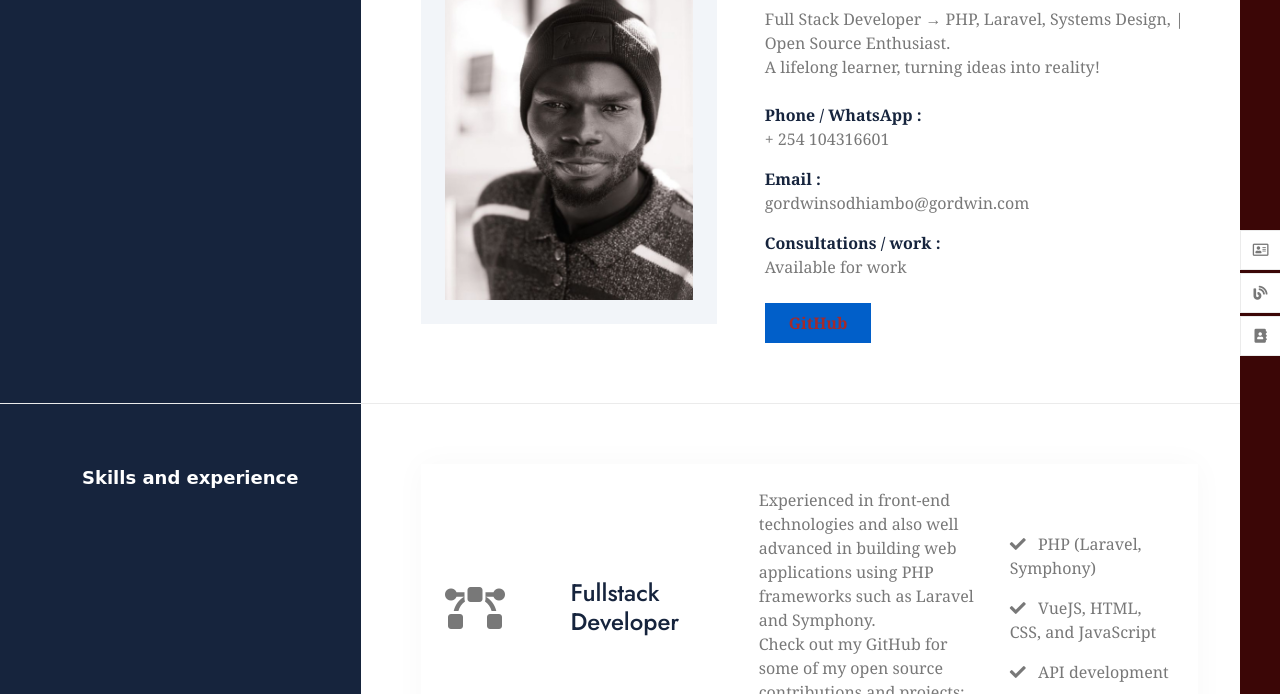
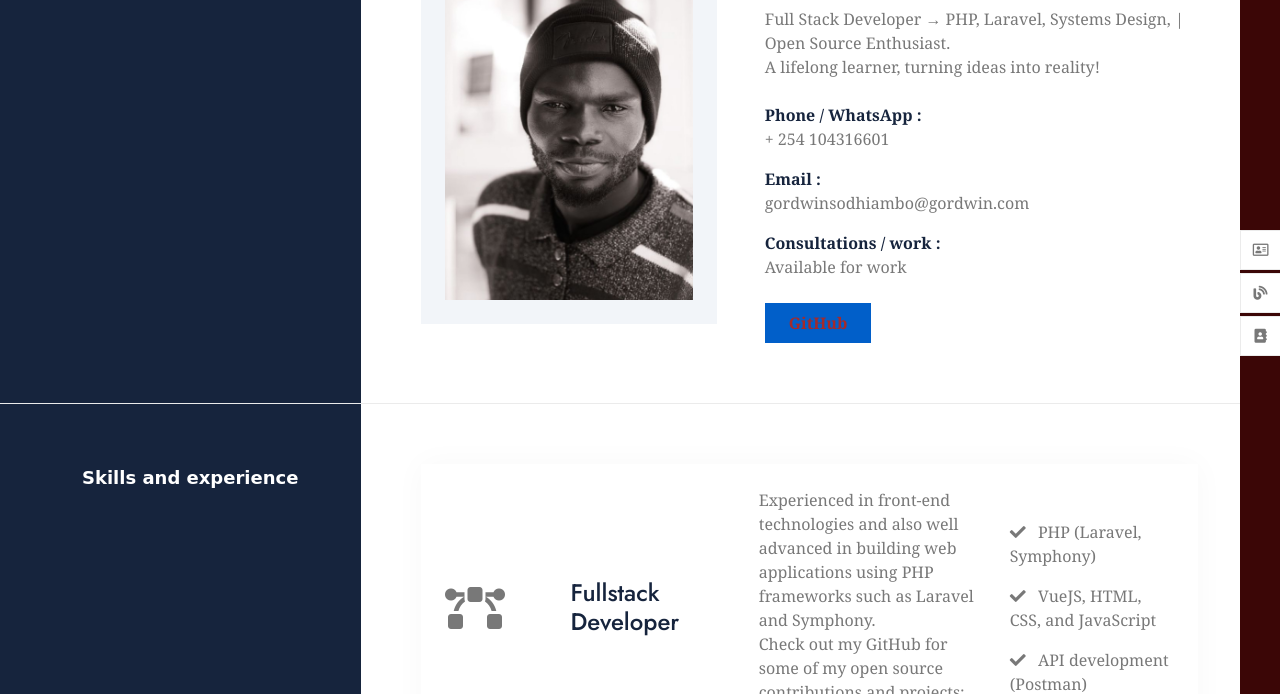
Before and after one commit to I-Create-Portfolio/portfolio, a plain HTML site: page index.html in a window 1280 px wide. Shown: the part 106-800 px from the top of the page. Drawn offline with nearby package versions, Linux system fonts and the light colour scheme; some packages are replaced by stand-ins of ours; a script that the page names is missing; a web font is replaced by a local one.

Commit message:
Update index.html

```diff
--- a/index.html
+++ b/index.html
@@ -52,11 +52,6 @@
             </nav>
         </div>
         <!-- Navbar End -->
-
-        <!-- Header Start -->
-
-        <!-- Header End -->
-
 
         <!-- About Start -->
         <div class="container-fluid" id="pigraAbout">
@@ -133,7 +128,7 @@
                                             <div class="col-xl-3">
                                                 <p><i class="fa fa-check me-2"></i> PHP (Laravel, Symphony)</p>
                                                 <p><i class="fa fa-check me-2"></i>  VueJS, HTML, CSS, and JavaScript</p>
-                                                <p class="mb-0"><i class="fa fa-check me-2"></i> API development</p>
+                                                <p class="mb-0"><i class="fa fa-check me-2"></i> API development (Postman)</p>
                                             </div>
                                         </div>
                                     </div>
@@ -334,4 +329,5 @@
         <script src="js/main.js"></script>
     </body>
 
+
 </html>
```
